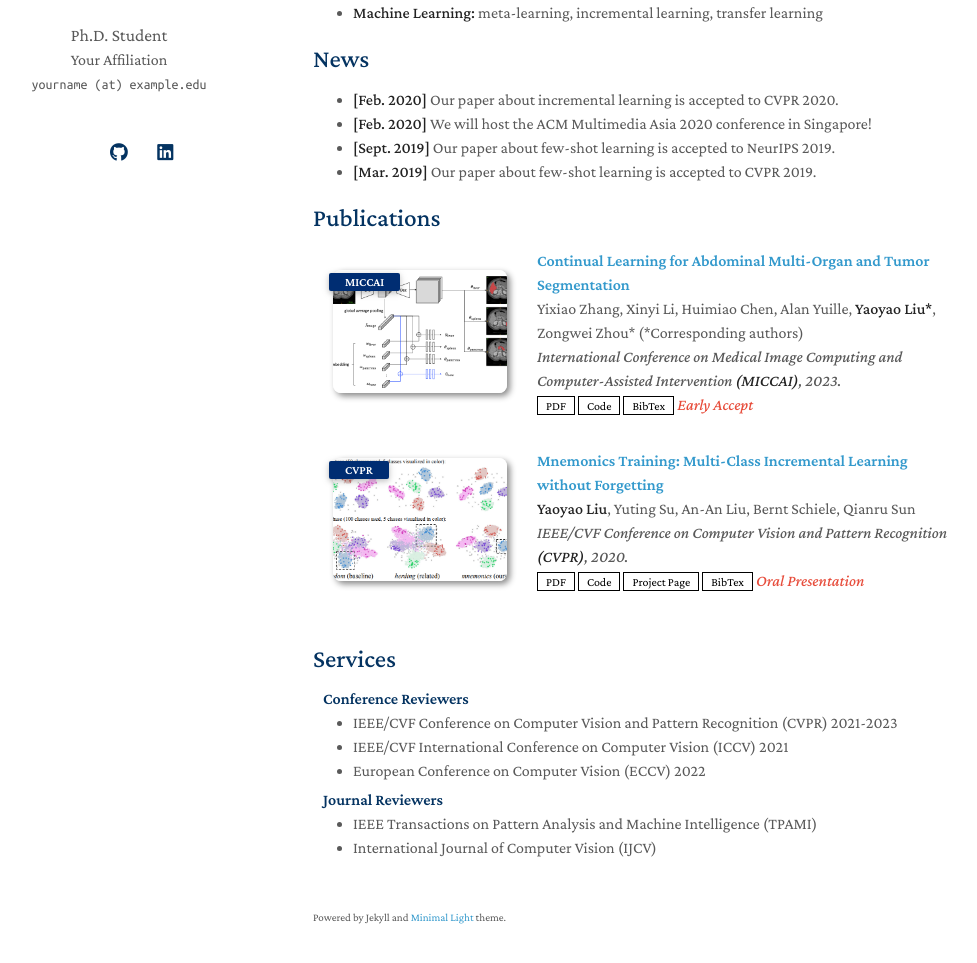
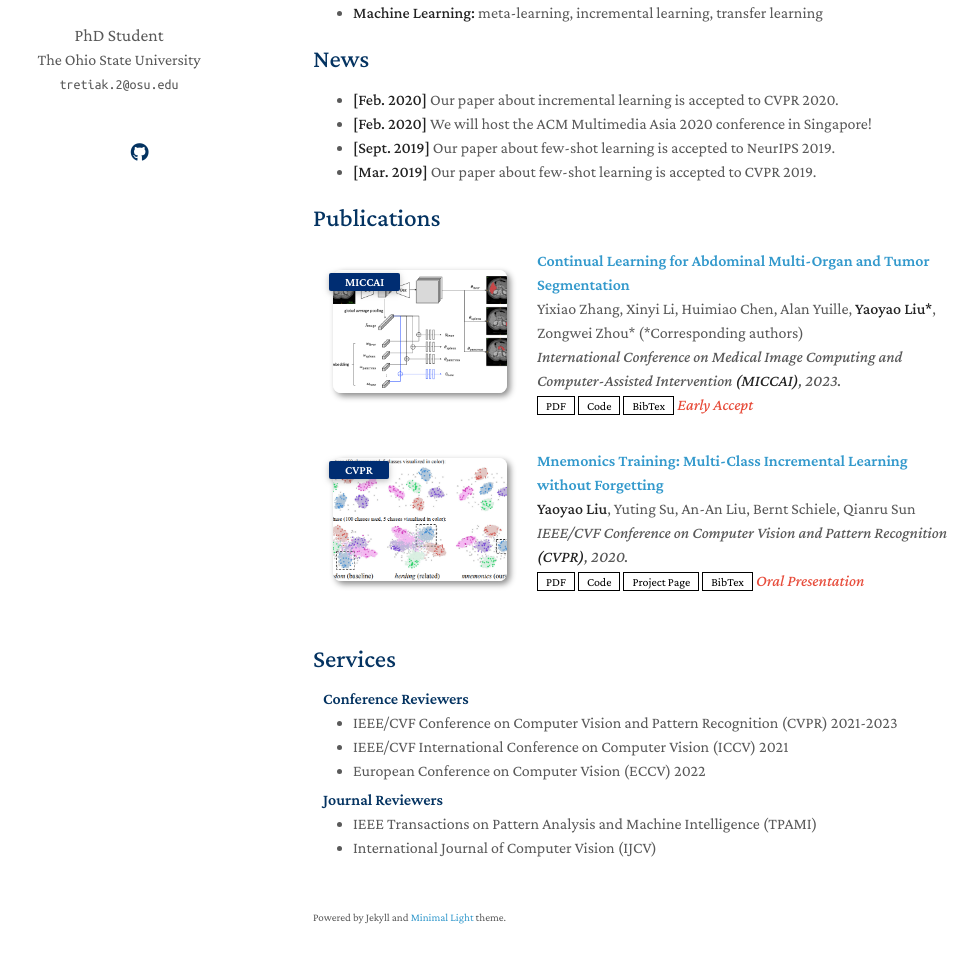
Before and after one commit to sivantretiak/sivantretiak.github.io, a Jekyll site: the page built from index.md, in a window 1280 px wide and 1216 px high. Shown: the part 218-1181 px from the top of the window, without its empty margins (157-1134 px from the left). Built offline with Jekyll 4.4.1, drawn with Linux system fonts in a browser that asks for light colours; a style sheet for code colours, icons or effects is not loaded; our own code applies the rules of GitHub Pages for plain Markdown files.

Commit message:
Update _config.yml

```diff
--- a/_config.yml
+++ b/_config.yml
@@ -1,8 +1,8 @@
 # Basic Information
-title: Your Name
-position: Ph.D. Student
-affiliation: Your Affiliation
-email: yourname (at) example.edu
+title: Sivan
+position: PhD Student
+affiliation: The Ohio State University
+email: tretiak.2@osu.edu
 
 # Search Engine Optimization (SEO)
 # The following information is used to improve the website traffic from search engines, e.g., Google.
@@ -12,15 +12,15 @@ canonical: https://minimal-light-theme.yliu.me/
 
 # Links
 # If you don't need one of them, you may delete the corresponding line.
-google_scholar: https://scholar.google.com/
+# google_scholar: https://scholar.google.com/
 cv_link: assets/files/curriculum_vitae.pdf
-github_link: https://github.com/
-linkedin: https://www.linkedin.com/
-twitter: https://twitter.com/
+github_link: https://github.com/sivantretiak
+# linkedin: https://www.linkedin.com/
+# twitter: https://twitter.com/
 
 # Images (e.g., your profile picture and your website's favicon)
 # "favicon" and "favicon_dark" are used for the light and dark modes, respectively.
-avatar: ./assets/img/avatar.png
+avatar: ./assets/img/tretiak.2.png
 favicon: ./assets/img/favicon.png
 favicon_dark: ./assets/img/favicon-dark.png
 
```
